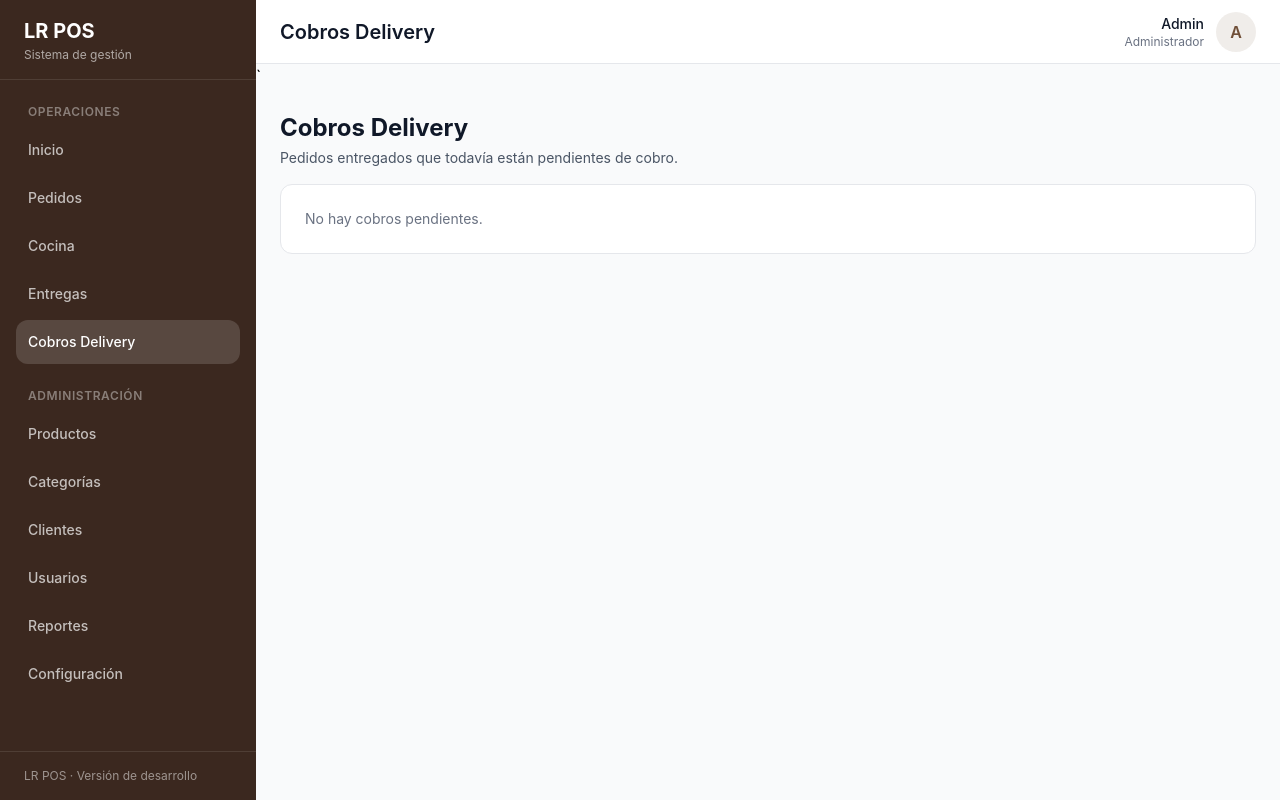
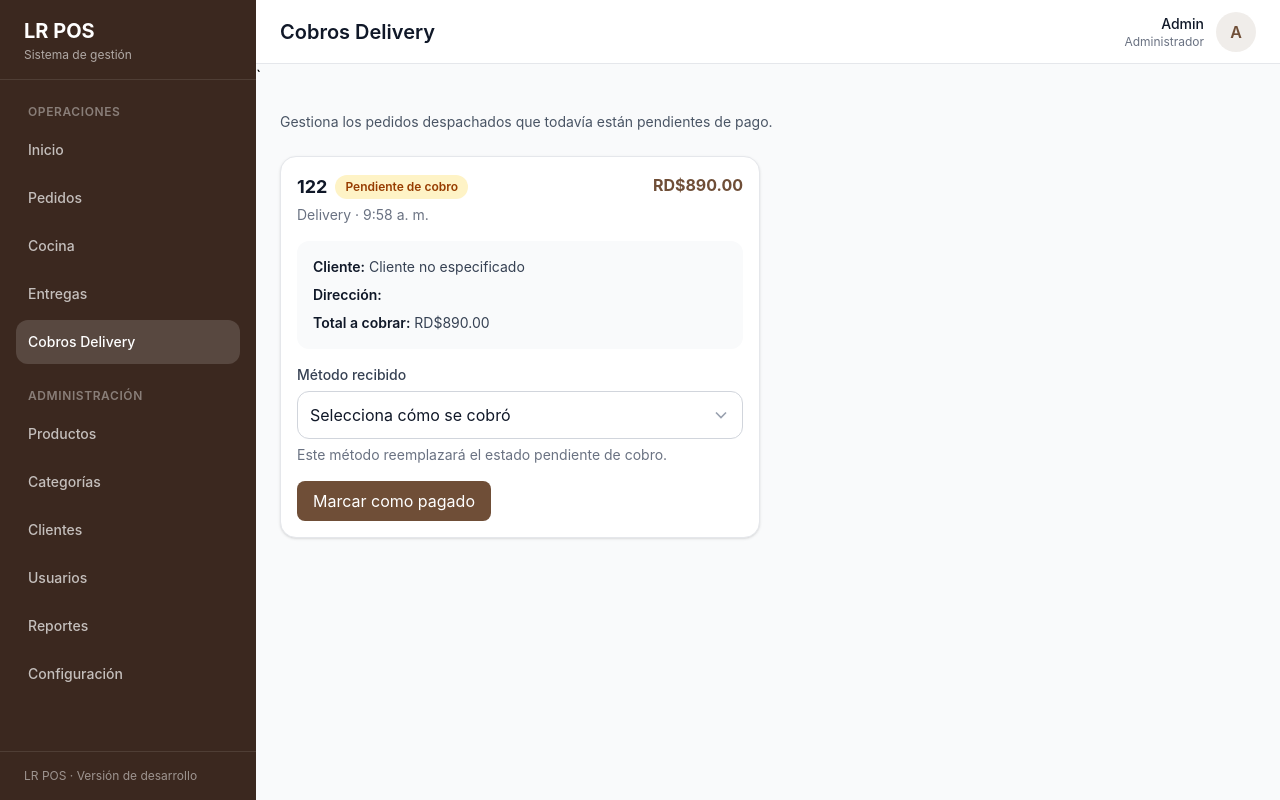
Before and after one commit to lixandro96/lr-pos, a React (Vite) app: page /payments in a window 1280 px wide. Built offline with nearby package versions, Linux system fonts and the light colour scheme.

Commit message:
feat(payments): collect pending dispatched orders

```diff
--- a/src/features/orders/context/OrdersProvider.jsx
+++ b/src/features/orders/context/OrdersProvider.jsx
@@ -95,13 +95,30 @@ function OrdersProvider({ children }) {
     );
   }, []);
 
+  const updateOrderPayment = useCallback((orderId, paymentData) => {
+    setOrders((currentOrders) =>
+        currentOrders.map((order) => {
+        if (order.id !== orderId) {
+            return order;
+        }
+
+        return {
+            ...order,
+            ...paymentData,
+        };
+        }),
+    );
+  }, []);
+
+
   const value = useMemo(
     () => ({
         orders,
         createOrder,
         updateOrderStatus,
+         updateOrderPayment
     }),
-    [orders, createOrder, updateOrderStatus],
+    [orders, createOrder, updateOrderStatus, updateOrderPayment],
   );
 
   return (
--- a/src/features/payments/PaymentsPage.jsx
+++ b/src/features/payments/PaymentsPage.jsx
@@ -1,21 +1,310 @@
-function PaymentsPage() {
+import { useState } from "react";
+
+import PageHeader from "../../components/layout/PageHeader";
+import Button from "../../components/ui/Button";
+import EmptyState from "../../components/ui/EmptyState";
+import Select from "../../components/ui/Select";
+import Toast from "../../components/ui/Toast";
+
+import { mockClients } from "../../mocks";
+import { useOrders } from "../orders/context/useOrders";
+
+const currencyFormatter = new Intl.NumberFormat("es-DO", {
+  style: "currency",
+  currency: "DOP",
+});
+
+const collectedPaymentOptionsByOrderType = {
+  MOSTRADOR: [
+    {
+      value: "CASH",
+      label: "Efectivo",
+    },
+    {
+      value: "CARD",
+      label: "Tarjeta",
+    },
+    {
+      value: "TRANSFER",
+      label: "Transferencia",
+    },
+  ],
+  DELIVERY: [
+    {
+      value: "CASH",
+      label: "Efectivo",
+    },
+    {
+      value: "TRANSFER",
+      label: "Transferencia",
+    },
+  ],
+};
+
+function formatOrderType(type) {
+  if (type === "DELIVERY") {
+    return "Delivery";
+  }
+
+  return "Mostrador";
+}
+
+function formatCreatedAt(createdAt) {
+  return new Intl.DateTimeFormat("es-DO", {
+    hour: "numeric",
+    minute: "2-digit",
+  }).format(new Date(createdAt));
+}
+
+function getClientName(clientId) {
+  const client = mockClients.find(
+    (currentClient) => currentClient.id === clientId,
+  );
+
+  return client?.name ?? "Cliente no especificado";
+}
+
+function PendingPaymentCard({
+  order,
+  selectedPaymentMethod = "",
+  onPaymentMethodChange,
+  onMarkAsPaid,
+}) {
+  const paymentOptions =
+    collectedPaymentOptionsByOrderType[order.type] ?? [];
+
   return (
-    <section className="space-y-4 p-4 md:p-6">
-      <div>
-        <h1 className="text-2xl font-bold text-gray-900">
-          Cobros Delivery
-        </h1>
+    <article
+      className="
+        rounded-2xl border border-gray-200
+        bg-white p-4 shadow-sm
+      "
+    >
+      <div className="flex items-start justify-between gap-4">
+        <div>
+          <div className="flex flex-wrap items-center gap-2">
+            <h2 className="text-lg font-bold text-gray-900">
+              {order.number}
+            </h2>
 
-        <p className="mt-1 text-sm text-gray-600">
-          Pedidos entregados que todavía están pendientes de cobro.
+            <span
+              className="
+                rounded-full bg-amber-100
+                px-2.5 py-1 text-xs
+                font-semibold text-amber-800
+              "
+            >
+              Pendiente de cobro
+            </span>
+          </div>
+
+          <p className="mt-1 text-sm text-gray-500">
+            {formatOrderType(order.type)} ·{" "}
+            {formatCreatedAt(order.createdAt)}
+          </p>
+        </div>
+
+        <p className="font-bold text-[#6F4E37]">
+          {currencyFormatter.format(order.total)}
         </p>
       </div>
 
-      <div className="rounded-xl border border-gray-200 bg-white p-6">
-        <p className="text-sm text-gray-500">
-          No hay cobros pendientes.
+      <div
+        className="
+          mt-4 rounded-xl bg-gray-50
+          p-4 text-sm
+        "
+      >
+        {order.type === "DELIVERY" ? (
+          <div className="space-y-2">
+            <p>
+              <span className="font-semibold text-gray-900">
+                Cliente:
+              </span>{" "}
+              <span className="text-gray-700">
+                {getClientName(order.clientId)}
+              </span>
+            </p>
+
+            <p>
+              <span className="font-semibold text-gray-900">
+                Dirección:
+              </span>{" "}
+              <span className="text-gray-700">
+                {order.deliveryAddress}
+              </span>
+            </p>
+          </div>
+        ) : (
+          <p>
+            <span className="font-semibold text-gray-900">
+              Tipo:
+            </span>{" "}
+            <span className="text-gray-700">
+              Retiro en mostrador
+            </span>
+          </p>
+        )}
+
+        <p className="mt-2">
+          <span className="font-semibold text-gray-900">
+            Total a cobrar:
+          </span>{" "}
+          <span className="text-gray-700">
+            {currencyFormatter.format(order.total)}
+          </span>
         </p>
       </div>
+
+      <div className="mt-4 space-y-4">
+        <Select
+          id={`payment-method-${order.id}`}
+          label="Método recibido"
+          placeholder="Selecciona cómo se cobró"
+          options={paymentOptions}
+          value={selectedPaymentMethod}
+          onChange={(event) =>
+            onPaymentMethodChange(
+              order.id,
+              event.target.value,
+            )
+          }
+          helperText="Este método reemplazará el estado pendiente de cobro."
+        />
+
+        <Button
+          className="w-full"
+          disabled={!selectedPaymentMethod}
+          onClick={() => onMarkAsPaid(order.id)}
+        >
+          Marcar como pagado
+        </Button>
+      </div>
+    </article>
+  );
+}
+
+function PaymentsPage() {
+  const { orders, updateOrderPayment } = useOrders();
+
+  const [selectedPaymentMethods, setSelectedPaymentMethods] =
+    useState({});
+
+  const [toast, setToast] = useState({
+    isOpen: false,
+    title: "",
+    message: "",
+  });
+
+  const pendingPaymentOrders = orders
+    .filter(
+      (order) =>
+        order.status === "DESPACHADO" &&
+        order.paymentStatus === "PENDIENTE",
+    )
+    .sort(
+      (firstOrder, secondOrder) =>
+        new Date(firstOrder.createdAt) -
+        new Date(secondOrder.createdAt),
+    );
+
+  function handlePaymentMethodChange(
+    orderId,
+    paymentMethod,
+  ) {
+    setSelectedPaymentMethods((currentMethods) => ({
+      ...currentMethods,
+      [orderId]: paymentMethod,
+    }));
+  }
+
+  function handleMarkAsPaid(orderId) {
+    const paymentMethod =
+      selectedPaymentMethods[orderId];
+
+    if (!paymentMethod) {
+      return;
+    }
+
+    const order = orders.find(
+      (currentOrder) => currentOrder.id === orderId,
+    );
+
+    updateOrderPayment(orderId, {
+      paymentMethod,
+      paymentStatus: "PAGADO",
+      paidAt: new Date().toISOString(),
+    });
+
+    setSelectedPaymentMethods((currentMethods) => {
+      const updatedMethods = {
+        ...currentMethods,
+      };
+
+      delete updatedMethods[orderId];
+
+      return updatedMethods;
+    });
+
+    setToast({
+      isOpen: true,
+      title: "Cobro registrado",
+      message: `El pedido ${
+        order?.number ?? ""
+      } fue marcado como pagado.`,
+    });
+  }
+
+  function handleCloseToast() {
+    setToast((currentToast) => ({
+      ...currentToast,
+      isOpen: false,
+    }));
+  }
+
+  return (
+    <section className="space-y-6 p-4 md:p-6">
+      <PageHeader
+        title="Cobros"
+        description="Gestiona los pedidos despachados que todavía están pendientes de pago."
+      />
+
+      {pendingPaymentOrders.length === 0 ? (
+        <EmptyState
+          title="No hay cobros pendientes"
+          description="Cuando un pedido despachado quede pendiente de cobro, aparecerá en esta sección."
+        />
+      ) : (
+        <div
+          className="
+            grid gap-4
+            lg:grid-cols-2
+            2xl:grid-cols-3
+          "
+        >
+          {pendingPaymentOrders.map((order) => (
+            <PendingPaymentCard
+              key={order.id}
+              order={order}
+              selectedPaymentMethod={
+                selectedPaymentMethods[order.id] ?? ""
+              }
+              onPaymentMethodChange={
+                handlePaymentMethodChange
+              }
+              onMarkAsPaid={handleMarkAsPaid}
+            />
+          ))}
+        </div>
+      )}
+
+      <Toast
+        isOpen={toast.isOpen}
+        type="success"
+        title={toast.title}
+        message={toast.message}
+        onClose={handleCloseToast}
+      />
     </section>
   );
 }
```
Lines whose indentation alone changed are shown as unchanged.
